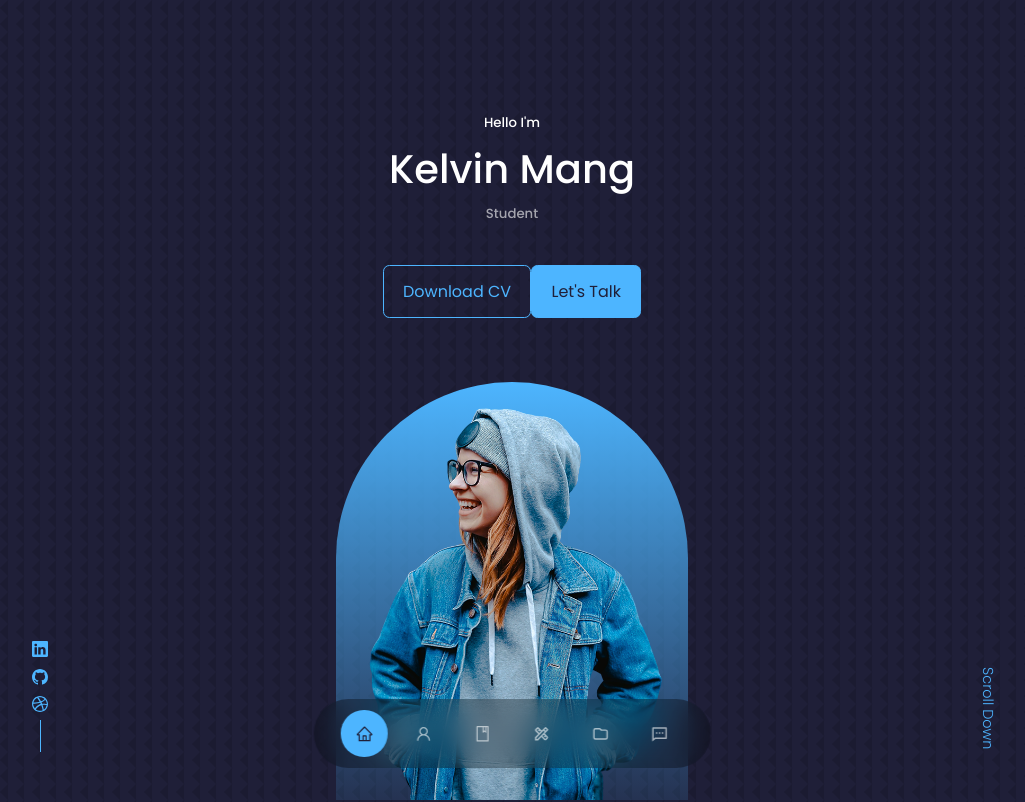
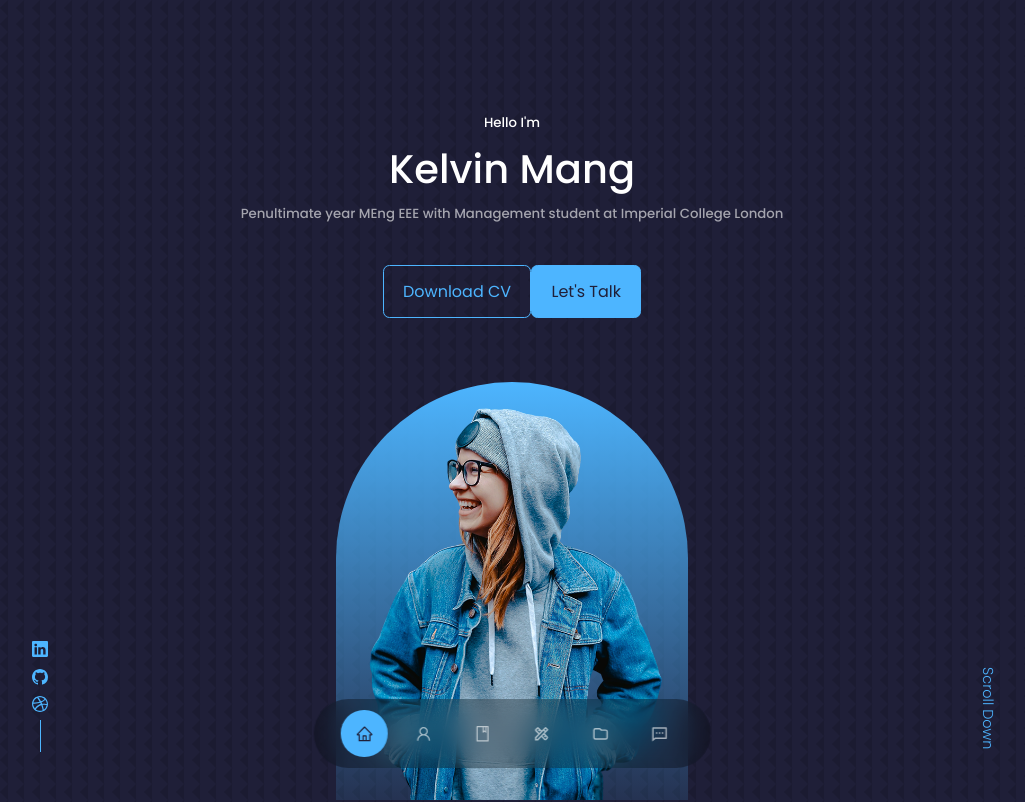
Before and after one commit to KelvinMang/Portfolio_Website, a React (Create React App) app in the folder react-portfolio-website/: page / in a window 1280 px wide. Shown: the top 802 px of the page, without its empty margins (128-1153 px from the left). Built offline with nearby package versions, Linux system fonts and the light colour scheme.

Commit message:
updated header

```diff
--- a/react-portfolio-website/src/components/about/About.jsx
+++ b/react-portfolio-website/src/components/about/About.jsx
@@ -4,6 +4,7 @@ import ME from '../../assets/me-about.jpg'
 import {FiAward} from 'react-icons/fi'
 import {FaUsers} from 'react-icons/fa'
 import {VscRootFolder} from 'react-icons/vsc'
+import realme from '../../assets/real_me.jpeg'
 const About = () => {
   return (
     <section id = 'about'>
--- a/react-portfolio-website/src/components/header/Header.jsx
+++ b/react-portfolio-website/src/components/header/Header.jsx
@@ -12,7 +12,7 @@ const Header = () => {
           Hello I'm
         </h5>
         <h1> Kelvin Mang </h1>
-        <h5 className='text-light'>Student</h5>
+        <h5 className='text-light'> Penultimate year MEng EEE with Management student at Imperial College London</h5>
         <CTA />
         <HeaderSocials />
 
```
Also changed, not shown: 1 other file (tests, documents, lock files or other folders).
